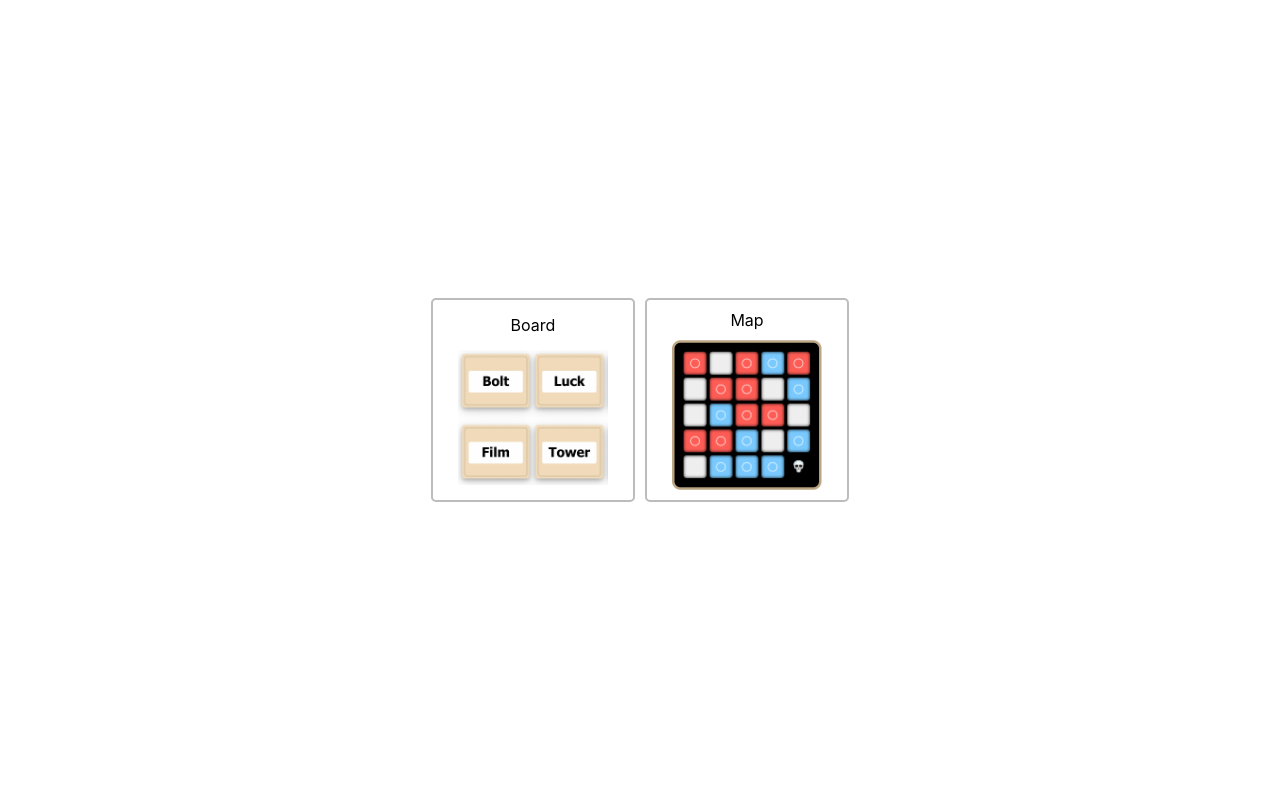
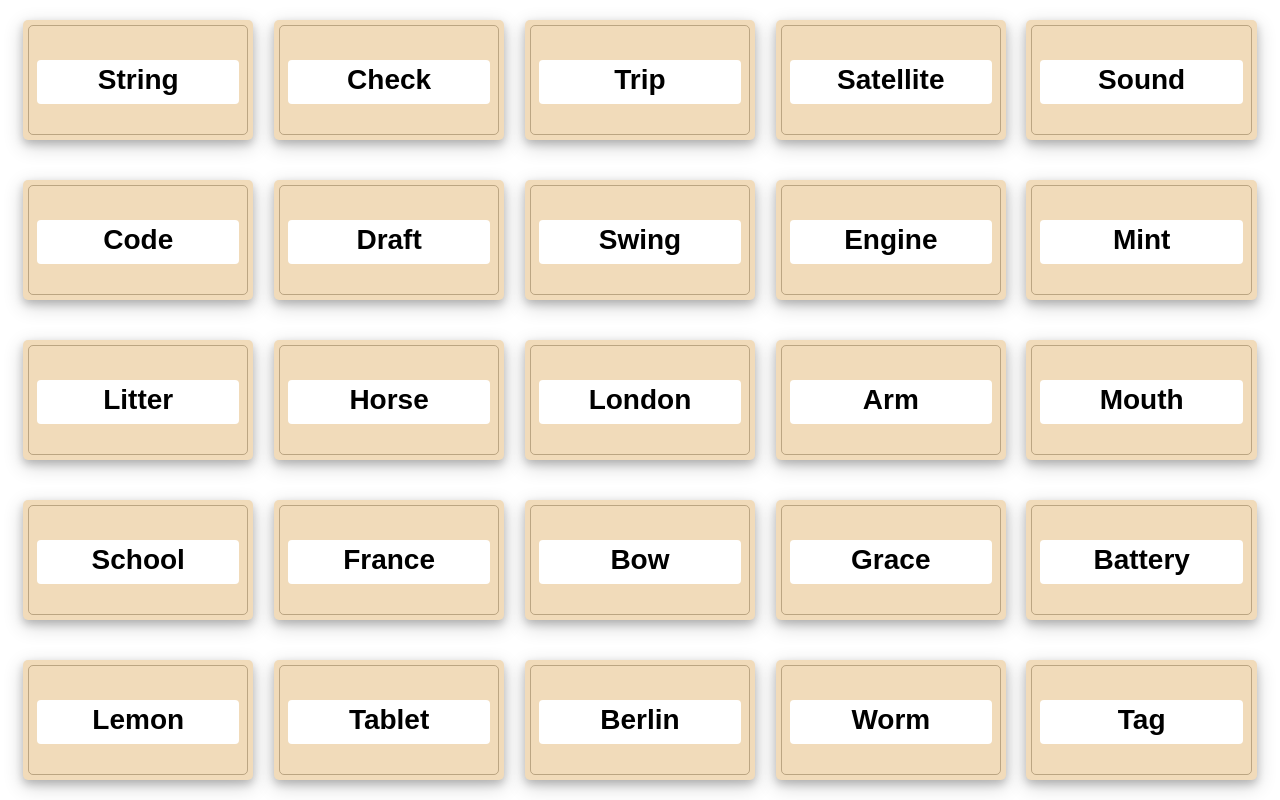
Before and after one commit to adamstrojil/code-names, a React (Create React App) app: page /#/board in a window 1280 px wide. Before the commit this address led to /. Shown: the top 800 px of the page. Built offline with nearby package versions, Linux system fonts and the light colour scheme.

Commit message:
add eslint, small fixes

```diff
--- a/package.json
+++ b/package.json
@@ -49,6 +49,10 @@
     ]
   },
   "devDependencies": {
+    "@typescript-eslint/eslint-plugin": "^6.0.0",
+    "@typescript-eslint/parser": "^6.0.0",
+    "eslint": "^8.45.0",
+    "eslint-plugin-react": "^7.32.2",
     "gh-pages": "^5.0.0"
   }
 }
--- a/src/components/atoms/Link.tsx
+++ b/src/components/atoms/Link.tsx
@@ -5,7 +5,7 @@ const style = {
   borderRadius: "5px",
   color: "black",
   border: "none",
-  textAlign: "center" as "center",
+  textAlign: "center" as const,
   display: "inline-block",
   fontSize: "16px",
   margin: "4px 2px 16px",
--- a/src/components/atoms/QrScanner.tsx
+++ b/src/components/atoms/QrScanner.tsx
@@ -9,7 +9,7 @@ export function QrScanner({ onScanResult }: Props) {
     <QrReader
       scanDelay={500}
       onResult={(result) => {
-        if (!!result) {
+        if (result) {
           onScanResult(result.getText());
         }
       }}
--- a/src/components/atoms/Select.tsx
+++ b/src/components/atoms/Select.tsx
@@ -14,7 +14,7 @@ const style = {
   backgroundColor: "#efefef",
   color: "black",
   border: "none",
-  textAlign: "center" as "center",
+  textAlign: "center" as const,
   display: "inline-block",
   fontSize: "16px",
   margin: "4px 2px 16px 2px",
--- a/src/components/molecules/Card.tsx
+++ b/src/components/molecules/Card.tsx
@@ -15,7 +15,7 @@ const buttonStyles = {
   width: "18vw",
   backgroundColor: "#f1dbba",
   display: "flex",
-  flexDirection: "column" as "column", //wtf
+  flexDirection: "column" as const, //wtf
   alignItems: "center",
   justifyContent: "center",
   margin: "auto",
@@ -31,7 +31,7 @@ const styleInner = {
   width: "calc(100% - 28px)",
   height: "calc(100% - 28px)",
   display: "flex",
-  flexDirection: "column" as "column",
+  flexDirection: "column" as const,
   alignItems: "center",
   justifyContent: "center",
   margin: "5px",
--- a/src/components/molecules/GameMap.tsx
+++ b/src/components/molecules/GameMap.tsx
@@ -10,7 +10,7 @@ const mapStyle = {
   width: "34vh",
   height: "34vh",
   display: "flex",
-  flexWrap: "wrap" as "wrap",
+  flexWrap: "wrap" as const,
   justifyContent: "space-around",
   border: "15px solid black",
   borderRadius: "12px",
--- a/src/components/organisms/Board.tsx
+++ b/src/components/organisms/Board.tsx
@@ -7,7 +7,7 @@ type Props = {
 
 const style = {
   display: "flex",
-  flexWrap: "wrap" as "wrap",
+  flexWrap: "wrap" as const,
   height: "100vh",
   backgroundColor: "white",
   fontFamily: "tahoma",
--- a/src/index.js
+++ b/src/index.js
@@ -1,21 +1,23 @@
 import React from "react";
-import ReactDOM from "react-dom";
-import { BrowserRouter } from "react-router-dom";
+import { createRoot } from "react-dom/client";
+import { HashRouter } from "react-router-dom";
 
 import { App } from "./components/pages";
 import { GameContextProvider } from "./context/GameContext";
 import "./index.css";
 import reportWebVitals from "./reportWebVitals";
 
-ReactDOM.render(
+
+const container = document.getElementById("root");
+const root = createRoot(container);
+root.render(
   <React.StrictMode>
-    <BrowserRouter>
+    <HashRouter>
       <GameContextProvider>
         <App />
       </GameContextProvider>
-    </BrowserRouter>
-  </React.StrictMode>,
-  document.getElementById("root")
+    </HashRouter>
+  </React.StrictMode>
 );
 
 // If you want to start measuring performance in your app, pass a function
```
Also changed, not shown: .eslintrc.js (added), 2 other files (tests, documents, lock files or other folders).
